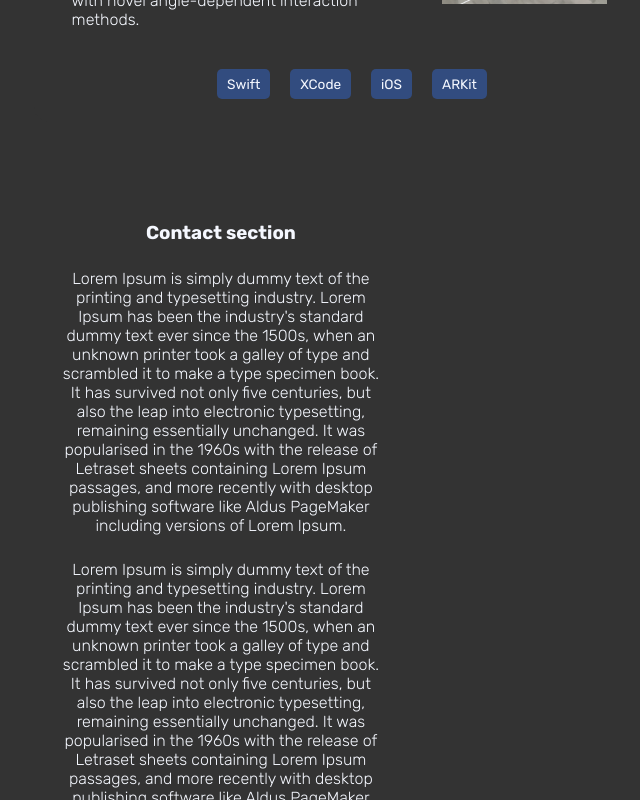
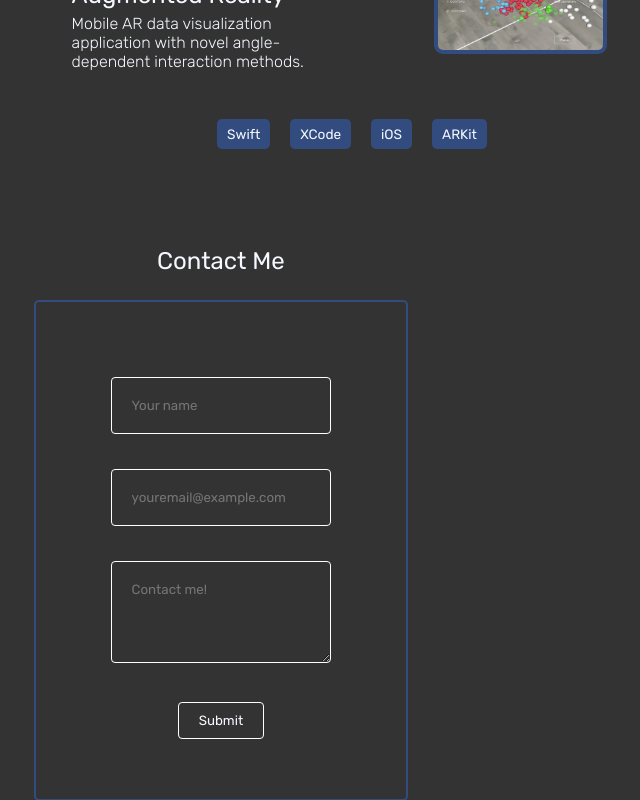
Before and after one commit to kermattc/portfolio-site, a React (Create React App) app in the folder portfolio/: page / in a window 1280 px wide. Shown: the part 2751-3551 px from the top of the page, without its empty margins (591-1231 px from the left). Built offline with nearby package versions, Linux system fonts and the light colour scheme.

Commit message:
Implemented form

```diff
--- a/portfolio/src/App.css
+++ b/portfolio/src/App.css
@@ -71,11 +71,41 @@
 h2 {
     font-weight: 400;
 }
+
 p {
     font-weight: 100;
 }
 
 .navbar li {
     font-weight: lighter;
-    /* color: blue; */
 }
+
+.formContainer {
+    margin: auto auto;
+}
+
+form {
+    padding: 50px;
+    border: 2px solid rgba(51, 102, 204, 0.5);
+    border-radius: 5px;
+}
+
+input, textarea {
+    width: 100%;
+    padding: 20px;
+    border: 1px solid #ffffff;
+    border-radius: 4px;
+    box-sizing: border-box;
+    margin: auto auto;
+    margin-bottom: 10px;
+}
+
+textarea {
+    resize: vertical;
+}
+
+input[type="submit"] {
+    width: auto;
+    cursor: pointer;
+    padding: 10px 20px
+}
--- a/portfolio/src/components/contact.tsx
+++ b/portfolio/src/components/contact.tsx
@@ -1,19 +1,59 @@
+import './../App.css'
+
+import { useState, useRef } from 'react';
+
+interface FormState {
+    name: string;
+    email: string;
+    message: string;
+}
 
 export default function Contact() {
+    const [formData, setFormData] = useState<FormState>({
+        name: "",
+        email: "",
+        message: ""
+    });
+
+    const handleInputChange = (e: React.ChangeEvent<HTMLInputElement>) => {
+        const { name, value } = e.target;
+        setFormData(prevFormData => ({ ... prevFormData, [name]: value}));
+    }
+
+    const handleTextAreaChange = (e: React.ChangeEvent<HTMLTextAreaElement>) => {
+        const { name, value } = e.target;
+        console.log("Name: ", name)
+        setFormData(prevFormData => ({ ...prevFormData, [name]: value }));
+    }
+    const handleSubmit = async (e: React.ChangeEvent<HTMLFormElement>) => {
+        e.preventDefault();
+        console.log("Form details: ", formData);
+    }
+
     return (
-        <div>
-            <h3>Contact section</h3>
-            <p>Lorem Ipsum is simply dummy text of the printing and typesetting industry. Lorem Ipsum has been the industry's standard dummy text ever since the 1500s, when an unknown printer took a galley of type and scrambled it to make a type specimen book. It has survived not only five centuries, but also the leap into electronic typesetting, remaining essentially unchanged. It was popularised in the 1960s with the release of Letraset sheets containing Lorem Ipsum passages, and more recently with desktop publishing software like Aldus PageMaker including versions of Lorem Ipsum.</p>
-            <p>Lorem Ipsum is simply dummy text of the printing and typesetting industry. Lorem Ipsum has been the industry's standard dummy text ever since the 1500s, when an unknown printer took a galley of type and scrambled it to make a type specimen book. It has survived not only five centuries, but also the leap into electronic typesetting, remaining essentially unchanged. It was popularised in the 1960s with the release of Letraset sheets containing Lorem Ipsum passages, and more recently with desktop publishing software like Aldus PageMaker including versions of Lorem Ipsum.</p>
-            <p>Lorem Ipsum is simply dummy text of the printing and typesetting industry. Lorem Ipsum has been the industry's standard dummy text ever since the 1500s, when an unknown printer took a galley of type and scrambled it to make a type specimen book. It has survived not only five centuries, but also the leap into electronic typesetting, remaining essentially unchanged. It was popularised in the 1960s with the release of Letraset sheets containing Lorem Ipsum passages, and more recently with desktop publishing software like Aldus PageMaker including versions of Lorem Ipsum.</p>
-            <p>Lorem Ipsum is simply dummy text of the printing and typesetting industry. Lorem Ipsum has been the industry's standard dummy text ever since the 1500s, when an unknown printer took a galley of type and scrambled it to make a type specimen book. It has survived not only five centuries, but also the leap into electronic typesetting, remaining essentially unchanged. It was popularised in the 1960s with the release of Letraset sheets containing Lorem Ipsum passages, and more recently with desktop publishing software like Aldus PageMaker including versions of Lorem Ipsum.</p>
-            <p>Lorem Ipsum is simply dummy text of the printing and typesetting industry. Lorem Ipsum has been the industry's standard dummy text ever since the 1500s, when an unknown printer took a galley of type and scrambled it to make a type specimen book. It has survived not only five centuries, but also the leap into electronic typesetting, remaining essentially unchanged. It was popularised in the 1960s with the release of Letraset sheets containing Lorem Ipsum passages, and more recently with desktop publishing software like Aldus PageMaker including versions of Lorem Ipsum.</p>
-            <p>Lorem Ipsum is simply dummy text of the printing and typesetting industry. Lorem Ipsum has been the industry's standard dummy text ever since the 1500s, when an unknown printer took a galley of type and scrambled it to make a type specimen book. It has survived not only five centuries, but also the leap into electronic typesetting, remaining essentially unchanged. It was popularised in the 1960s with the release of Letraset sheets containing Lorem Ipsum passages, and more recently with desktop publishing software like Aldus PageMaker including versions of Lorem Ipsum.</p>
-            <p>Lorem Ipsum is simply dummy text of the printing and typesetting industry. Lorem Ipsum has been the industry's standard dummy text ever since the 1500s, when an unknown printer took a galley of type and scrambled it to make a type specimen book. It has survived not only five centuries, but also the leap into electronic typesetting, remaining essentially unchanged. It was popularised in the 1960s with the release of Letraset sheets containing Lorem Ipsum passages, and more recently with desktop publishing software like Aldus PageMaker including versions of Lorem Ipsum.</p>
-            <p>Lorem Ipsum is simply dummy text of the printing and typesetting industry. Lorem Ipsum has been the industry's standard dummy text ever since the 1500s, when an unknown printer took a galley of type and scrambled it to make a type specimen book. It has survived not only five centuries, but also the leap into electronic typesetting, remaining essentially unchanged. It was popularised in the 1960s with the release of Letraset sheets containing Lorem Ipsum passages, and more recently with desktop publishing software like Aldus PageMaker including versions of Lorem Ipsum.</p>
-            <p>Lorem Ipsum is simply dummy text of the printing and typesetting industry. Lorem Ipsum has been the industry's standard dummy text ever since the 1500s, when an unknown printer took a galley of type and scrambled it to make a type specimen book. It has survived not only five centuries, but also the leap into electronic typesetting, remaining essentially unchanged. It was popularised in the 1960s with the release of Letraset sheets containing Lorem Ipsum passages, and more recently with desktop publishing software like Aldus PageMaker including versions of Lorem Ipsum.</p>
-            <p>Lorem Ipsum is simply dummy text of the printing and typesetting industry. Lorem Ipsum has been the industry's standard dummy text ever since the 1500s, when an unknown printer took a galley of type and scrambled it to make a type specimen book. It has survived not only five centuries, but also the leap into electronic typesetting, remaining essentially unchanged. It was popularised in the 1960s with the release of Letraset sheets containing Lorem Ipsum passages, and more recently with desktop publishing software like Aldus PageMaker including versions of Lorem Ipsum.</p>
+        <div className='formContainer'>
+            <h2>Contact Me</h2>
+            <form onSubmit={handleSubmit}>
+                <div className='formItem'>
+                    <input type='text' placeholder="Your name" name='name' onChange={handleInputChange} value={formData.name} required/>
+                </div>
+                <div className='formItem'>
+                    <input type='email' placeholder="youremail@example.com" name='email' onChange={handleInputChange} value={formData.email} required/>
+                </div>
 
+                <div className='textareaContainer'>
+                    <textarea
+                        onChange={handleTextAreaChange}
+                        name='message'
+                        placeholder="Contact me!"
+                        rows={4}
+                        cols={40}
+                        value={formData.message}
+                    />
+                </div>
+
+                <input type='submit' />
+            </form>
         </div>
     )
 }
--- a/portfolio/src/components/skillsNugget.tsx
+++ b/portfolio/src/components/skillsNugget.tsx
@@ -7,7 +7,7 @@ interface SkillsNuggetProps {
 
 const SkillsNugget = ( { skills } : SkillsNuggetProps ) => {
 
-    console.log("Skills from skills nuggets; ", skills)
+    // console.log("Skills from skills nuggets; ", skills)
 
     return (
         <>
--- a/portfolio/src/daterz/projects.json
+++ b/portfolio/src/daterz/projects.json
@@ -6,7 +6,7 @@
             "timeline": "June 2024",
             "thumbnail": "perntodoThumbnail",
             "link": "http://3.133.148.52/",
-            "skills": ["React", "NodeJS", "PostgreSQL", "AWS", "Docker"]
+            "skills": ["React", "NodeJS", "PostgreSQL", "AWS", "Docker", "Nginx"]
         },
 
         {
--- a/portfolio/src/styles/projectCard.css
+++ b/portfolio/src/styles/projectCard.css
@@ -18,7 +18,7 @@
 
 .projectCard {
     border: 1px solid transparent;
-    transition: border-color 0.2s, color 0.2s;
+    transition: border-color 0.3s, color 0.2s;
     /* flex-direction: row; */
 }
 
@@ -26,6 +26,7 @@
     cursor: pointer;
     border: 1px solid #3366CC;
     background-color: rgba(221, 226, 237, 0.1);
+    transition: background-color 0.3s, color 0.2s;
 }
 
 .projectCard-hovered div,
@@ -73,12 +74,16 @@
 .thumbnail {
     width: 165px;
     height: 100px;
+    background-color: rgba(51, 102, 204, 0.5);
+    border-radius: 9px;
+    padding: 4px;
+    transition: background-color 0.3s, color 0.2s;
 }
+
 
 .detailsContainer {
     display: flex;
     flex-direction: row;
-    /* justify-content: space-between; */
     margin: 0;
     padding: 0;
 
```
